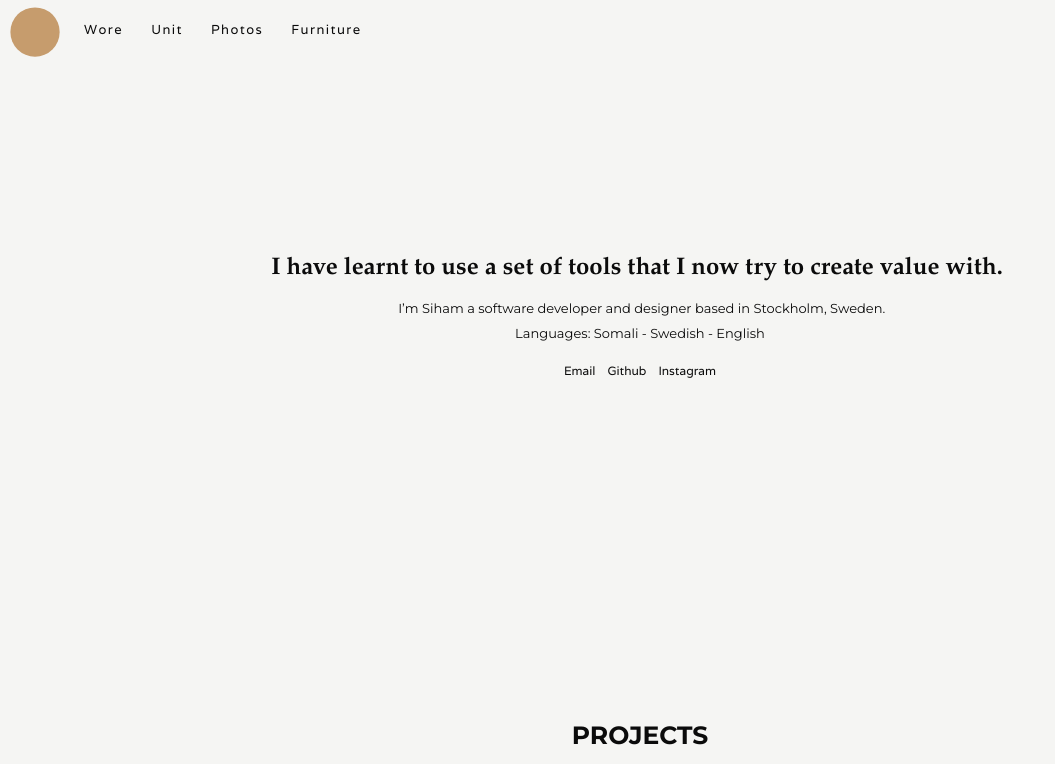
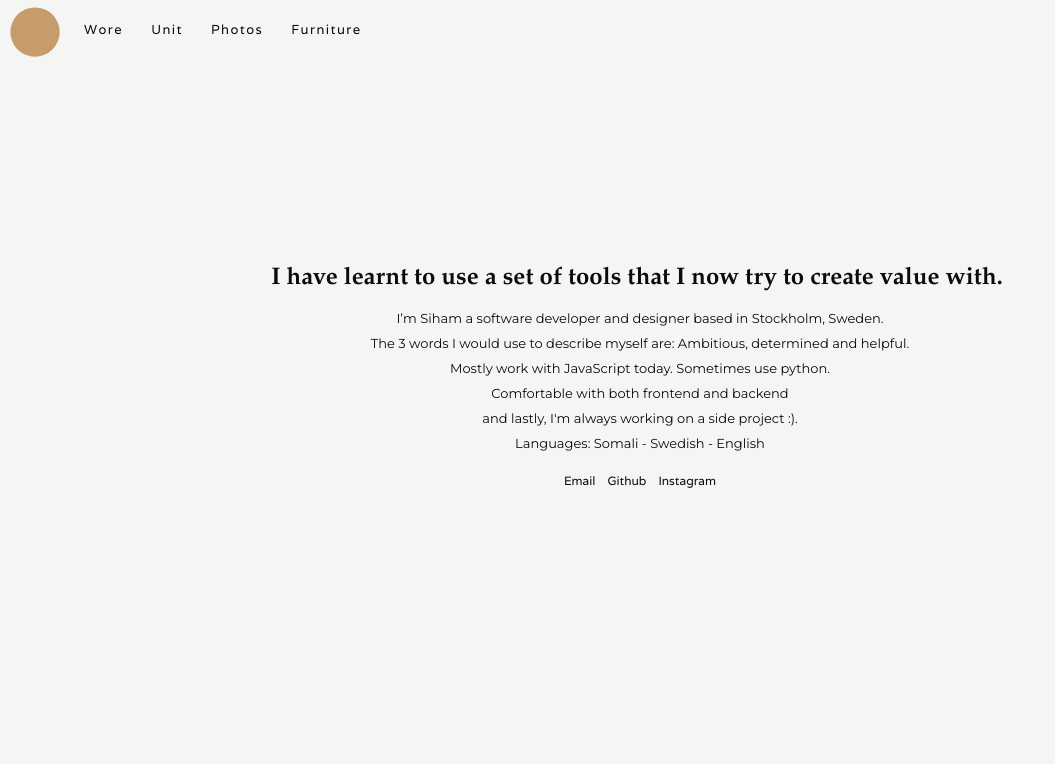
Before and after one commit to csobr/personal-website, a Next.js app: page / in a window 1280 px wide. Shown: the top 764 px of the page, without its empty margins (0-1055 px from the left). Built offline with nearby package versions, Linux system fonts and the light colour scheme.

Commit message:
First view new text + updated ui

```diff
--- a/public/projects.json
+++ b/public/projects.json
@@ -10,7 +10,7 @@
     "name": "sihamhadi.com",
     "backgroundImage": "./images/projects/sihamhadicom/srh.png",
     "year": "2019",
-    "description": "This website is place for me to share I've created and explore my personal design aesthetic. ",
+    "description": "This website is place for me to share I've created and to explore my personal design aesthetic. ",
     "stack": "React.js | Next.js"
   },
   {
@@ -18,14 +18,14 @@
     "backgroundImage": "./images/projects/unit/unit_background.png",
     "year": "2018",
     "description": "Unit is a fashion rental marketplace where local businesses rent out their clothes to anyone through the app.",
-    "stack": "Swift"
+    "stack": "Swift | AWS"
   },
   {
     "name": "Wore",
     "backgroundImage": "./images/projects/wore/wore_background.png",
     "year": "2017",
     "description": "Modest fashion from the high street.",
-    "stack": " Html,CSS, JavaScript"
+    "stack": " Html,CSS, Vanilla JavaScript | AWS "
   },
   {
     "name": "Mashiin",
--- a/src/pages/furniture.js
+++ b/src/pages/furniture.js
@@ -16,7 +16,7 @@ const Furniture = () => {
           <meta name="description" content="Furniture by Siham Hadi" />
         </Head>
         <main>
-          <h5>Project year: 2016-2017 | Designer | Photographer</h5>
+          <h5>Project year: 2016-2017 | Designer | CG Work</h5>
           <div className=" container-furniture">
             <img src="./images/furniture/srh1.jpg" alt="pendant"></img>
             <img src="./images/furniture/srh2.png" alt="chair"></img>
--- a/src/pages/index.js
+++ b/src/pages/index.js
@@ -23,43 +23,6 @@ const Home = () => {
         <Navbar />
         <main>
           <div className="about">
-            {/* <style type="text/css">{`
-        .main-nav{
-          background-color:#0b0b0b ;
-        }
-        main{
-                  background-color:#0b0b0b ;
-        }
-        .toggle{
-           background-color:#0b0b0b ;
-        }
-
-        p{
-            color:#fff;
-        }
-        .socialicon a{
-          color: #fff;
-
-        }
-       a:after{
-          background-color: #fff;
-        }
-        .links{
-          background-color:#0b0b0b;
-        }
-        .links a{
-          color:#fff;
-        }
-        .hamburger span {
-         background-color: #fff;
-
-        }
-        footer {
-                 background-color:#0b0b0b ;
-          color:#fff;
-          ;
-        }
-    `}</style> */}
             <div className="about-me">
               <h1>
                 I have learnt to use a set of tools that I now try to create
@@ -68,7 +31,11 @@ const Home = () => {
               <p>
                 {" "}
                 I’m Siham a software developer and designer based in Stockholm,
-                Sweden.
+                Sweden. {"\n"} The 3 words I would use to describe myself are:
+                Ambitious, determined and helpful.{"\n"}Mostly work with
+                JavaScript today. Sometimes use python.{"\n"}Comfortable with
+                both frontend and backend{"\n"} and lastly, I'm always working
+                on a side project :).
                 {"\n"}Languages: Somali - Swedish - English
               </p>
 
--- a/src/pages/wore.js
+++ b/src/pages/wore.js
@@ -18,7 +18,7 @@ const Wore = () => {
           />
         </Head>{" "}
         <main>
-          <h5>Project year: 2017 | Designer | Developer </h5>
+          <h5>Project year: 2017 | Designer | Fullstack developer </h5>
           <div className="container container-wore">
             <p>
               “Wore started out from a problem I had whilst shopping. Finding
--- a/src/styles/main.scss
+++ b/src/styles/main.scss
@@ -191,46 +191,36 @@ Page: Home
   display: none;
 }
 main {
-  padding-bottom: 8rem;
   grid-area: main;
 }
 .about {
   @include center();
-  height: 80vh;
+  height: 95vh;
   width: 100%;
   color: $primary_color;
 }
 h1 {
-  text-align: center;
   white-space: pre-wrap;
   font-size: 2.4em;
   font-weight: 600;
   font-family: Didot, Didot LT STD, Hoefler Text, Garamond, Times New Roman,
     serif;
-
-  @media (max-width: 415px) {
-    font-size: 2em;
-    white-space: wrap;
-  }
 }
 .about-me {
-  padding: 3rem;
-  margin: auto;
   text-align: center;
-  justify-content: space-evenly;
+  word-wrap: break-word;
+  white-space: pre-line;
+  padding: 1.5%;
+  @media (max-width: 415px) {
+    white-space: unset;
+  }
 
   p {
-    margin: 1.5%;
+    padding: 1.5%;
     font-size: 1.3em;
     font-weight: 400;
     line-height: 2.5rem;
-    white-space: pre-wrap;
     font-family: "Montserrat", sans-serif;
-  }
-  @media (max-width: 415px) {
-    text-align: center;
-    font-size: 1.2em;
-    white-space: nowrap;
   }
 }
 .social a {
@@ -303,14 +293,14 @@ Page: Projects
 .projects--wrapper {
   @include center();
   width: 100%;
-  height: auto;
-  padding-bottom: 4rem;
+  padding-bottom: 20rem;
   flex-direction: column;
   font-family: "Montserrat", sans-serif;
   color: $primary_color;
   @media (max-width: 415px) {
     width: 100%;
     height: 100vh;
+    padding-bottom: 0;
   }
 }
 .projects--header {
```
